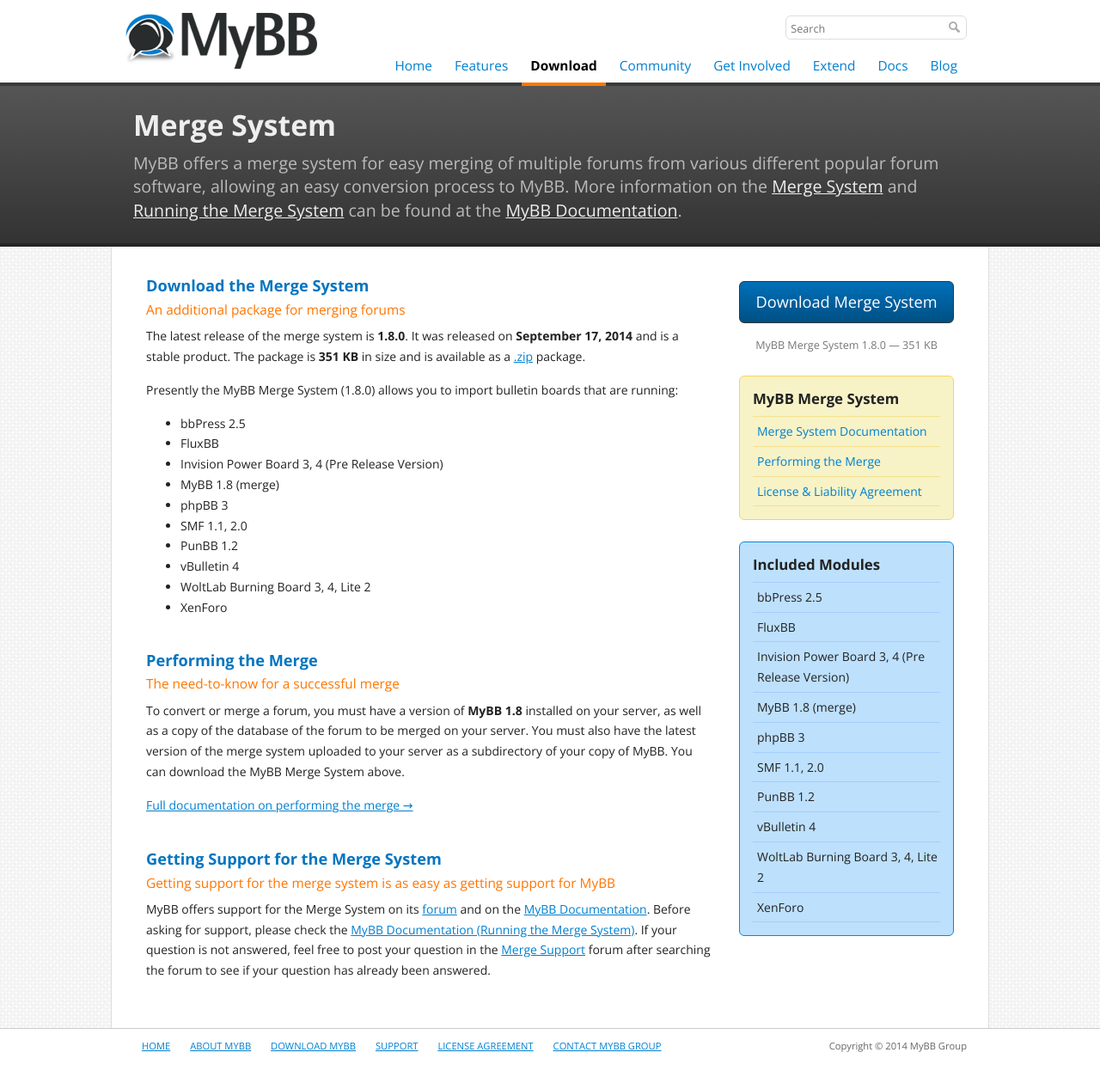
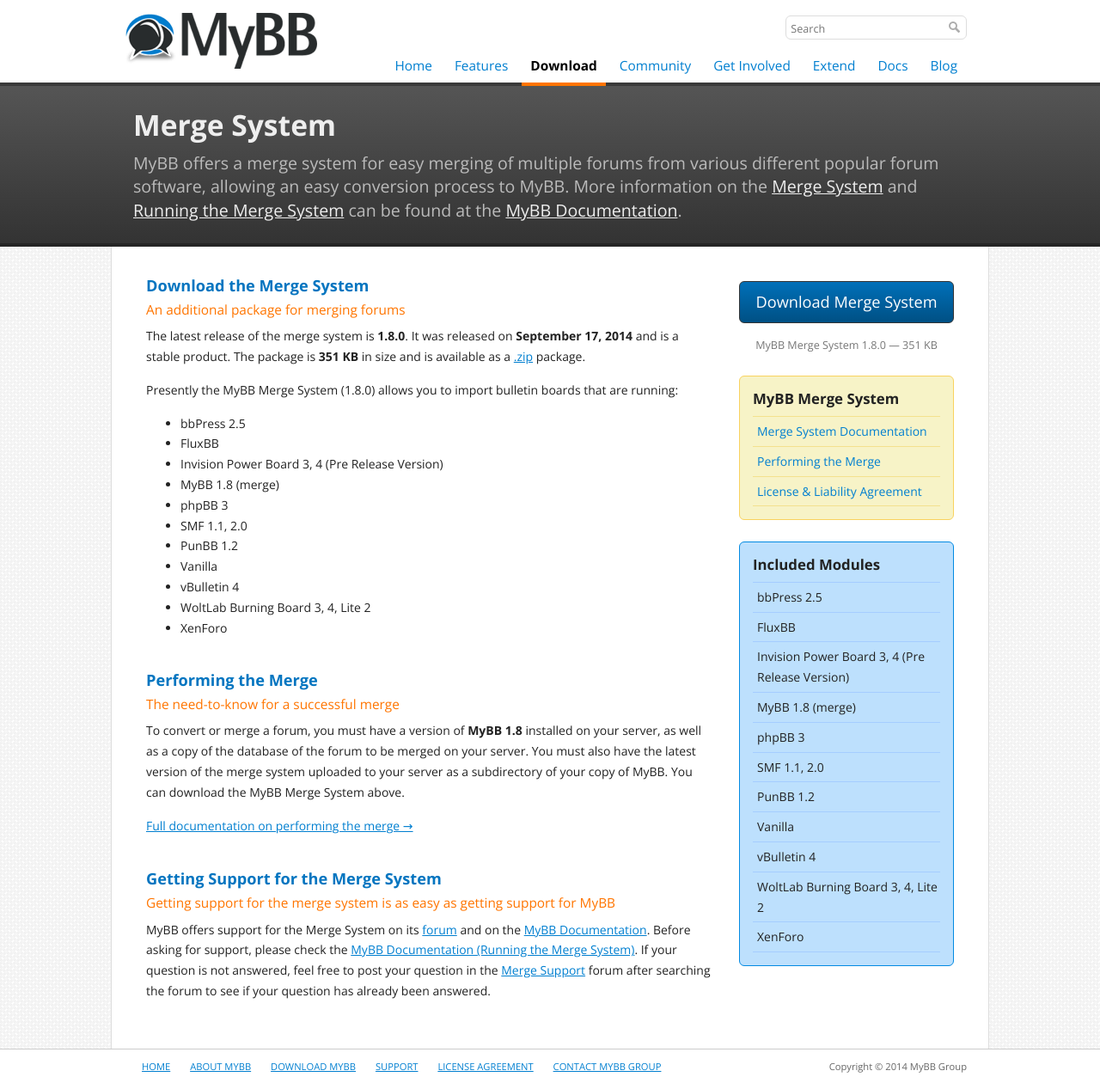
Before and after one commit to mybb/mybb.com, a Jekyll site: the page built from download/merge-system/index.html, in a window 1280 px wide. Shown: the whole page at 86% size. Built offline with Jekyll 4.4.1, drawn with Linux system fonts in a browser that asks for light colours; nearby versions of some CDN libraries; Markdown is read by kramdown in place of the engine named in the settings; before the commit the page ends 1236 px from its top, so only the background shows below that.

Commit message:
Forgot that we support Vanilla too...

```diff
--- a/download/merge-system/index.html
+++ b/download/merge-system/index.html
@@ -32,6 +32,7 @@
 			<li>phpBB 3</li>
 			<li>SMF 1.1, 2.0</li>
 			<li>PunBB 1.2</li>
+			<li>Vanilla</li>
 			<li>vBulletin 4</li>
 			<li>WoltLab Burning Board 3, 4, Lite 2</li>
 			<li>XenForo</li>
@@ -57,6 +58,7 @@
 			<li>phpBB 3</li>
 			<li>SMF 1.1, 2.0</li>
 			<li>PunBB 1.2</li>
+			<li>Vanilla</li>
 			<li>vBulletin 4</li>
 			<li>WoltLab Burning Board 3, 4, Lite 2</li>
 			<li>XenForo</li>
```
